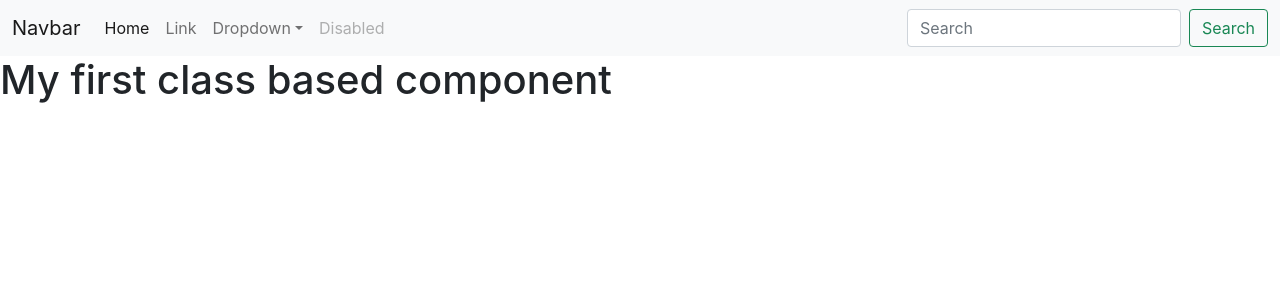
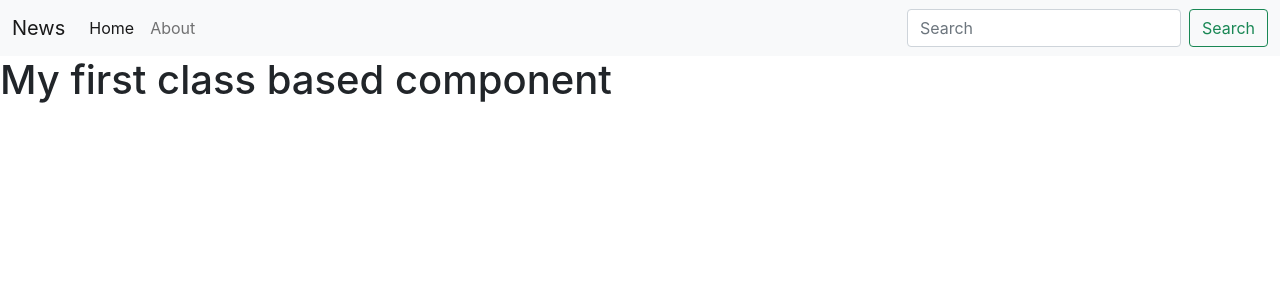
Before and after one commit to paper091/second-react-project, a React (Create React App) app: page / in a window 1280 px wide. Shown: the top 300 px of the page. Built offline with nearby package versions, Linux system fonts and the light colour scheme.

Commit message:
minor changes

```diff
--- a/src/components/Navbar.js
+++ b/src/components/Navbar.js
@@ -6,31 +6,17 @@
             <>
                 <nav className="navbar navbar-expand-lg navbar-light bg-light">
                     <div className="container-fluid">
-                        <a className="navbar-brand" href="#">Navbar</a>
+                        <a className="navbar-brand" href="/news">News</a>
                         <button className="navbar-toggler" type="button" data-bs-toggle="collapse" data-bs-target="#navbarSupportedContent" aria-controls="navbarSupportedContent" aria-expanded="false" aria-label="Toggle navigation">
                         <span className="navbar-toggler-icon"></span>
                         </button>
                         <div className="collapse navbar-collapse" id="navbarSupportedContent">
                         <ul className="navbar-nav me-auto mb-2 mb-lg-0">
                             <li className="nav-item">
-                            <a className="nav-link active" aria-current="page" href="#">Home</a>
+                            <a className="nav-link active" aria-current="page" href="/">Home</a>
                             </li>
                             <li className="nav-item">
-                            <a className="nav-link" href="#">Link</a>
-                            </li>
-                            <li className="nav-item dropdown">
-                            <a className="nav-link dropdown-toggle" href="#" id="navbarDropdown" role="button" data-bs-toggle="dropdown" aria-expanded="false">
-                                Dropdown
-                            </a>
-                            <ul className="dropdown-menu" aria-labelledby="navbarDropdown">
-                                <li><a className="dropdown-item" href="#">Action</a></li>
-                                <li><a className="dropdown-item" href="#">Another action</a></li>
-                                <li><hr className="dropdown-divider"/></li>
-                                <li><a className="dropdown-item" href="#">Something else here</a></li>
-                            </ul>
-                            </li>
-                            <li className="nav-item">
-                            <a className="nav-link disabled" href="#" tabindex="-1" aria-disabled="true">Disabled</a>
+                            <a className="nav-link" href="/about">About</a>
                             </li>
                         </ul>
                         <form className="d-flex">
```
